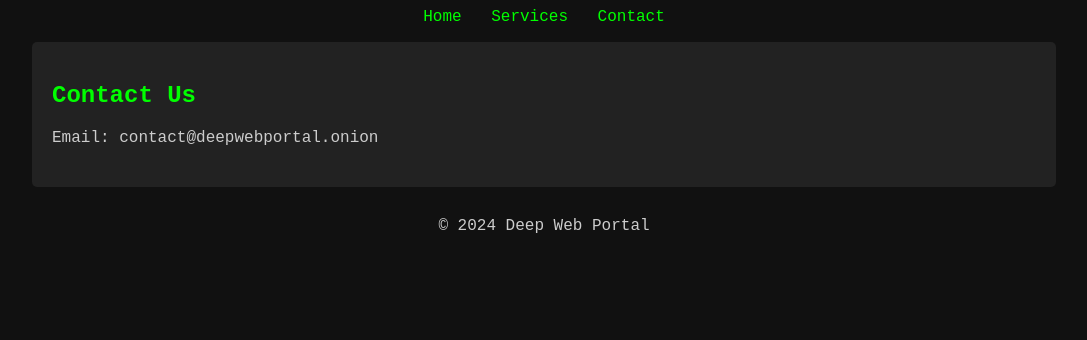
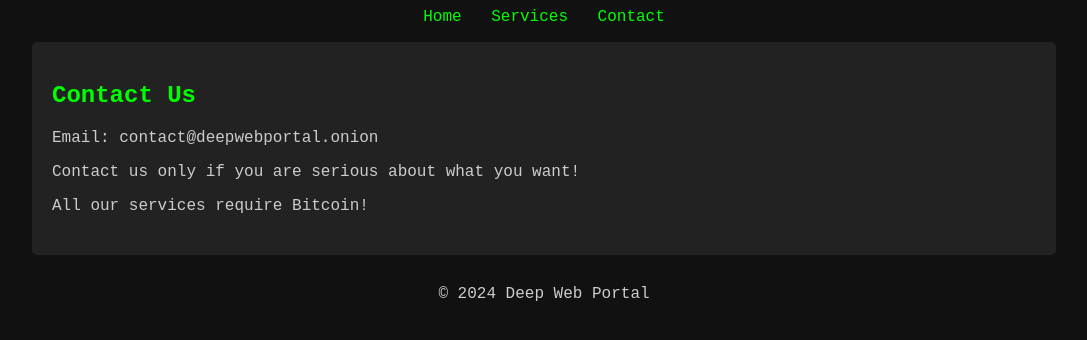
Before and after one commit to BestHampus/Dive, a plain HTML site: page contact.html in a window 1280 px wide. Shown: the part 100-440 px from the top of the page, without its empty margins (96-1183 px from the left). Drawn offline with Linux system fonts and the light colour scheme.

Commit message:
Update contact.html

```diff
--- a/contact.html
+++ b/contact.html
@@ -22,6 +22,8 @@
             <section id="contact">
                 <h2>Contact Us</h2>
                 <p>Email: contact@deepwebportal.onion</p>
+                <p>Contact us only if you are serious about what you want!</p>
+                <p>All our services require Bitcoin!</p>
             </section>
         </main>
         <footer>
```
